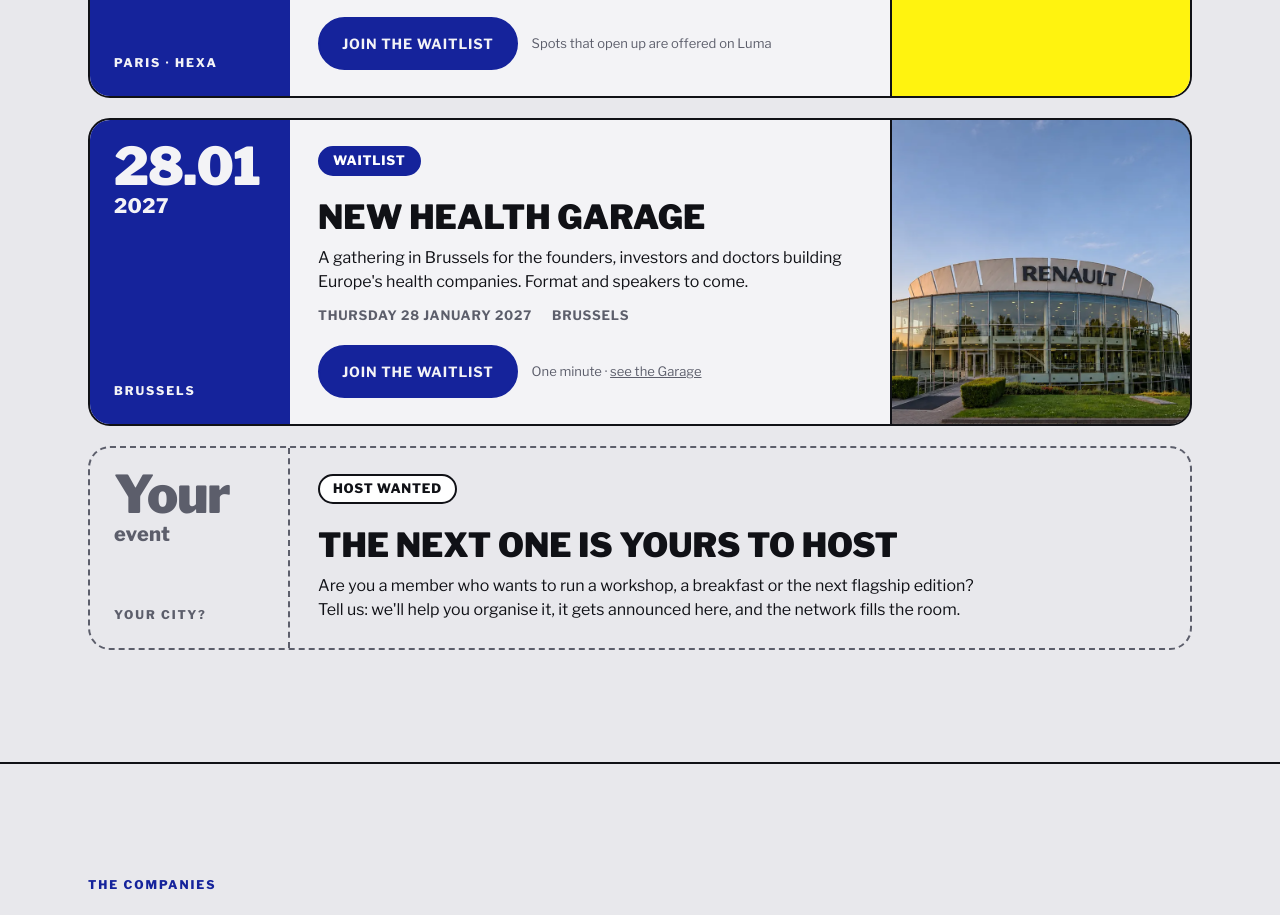
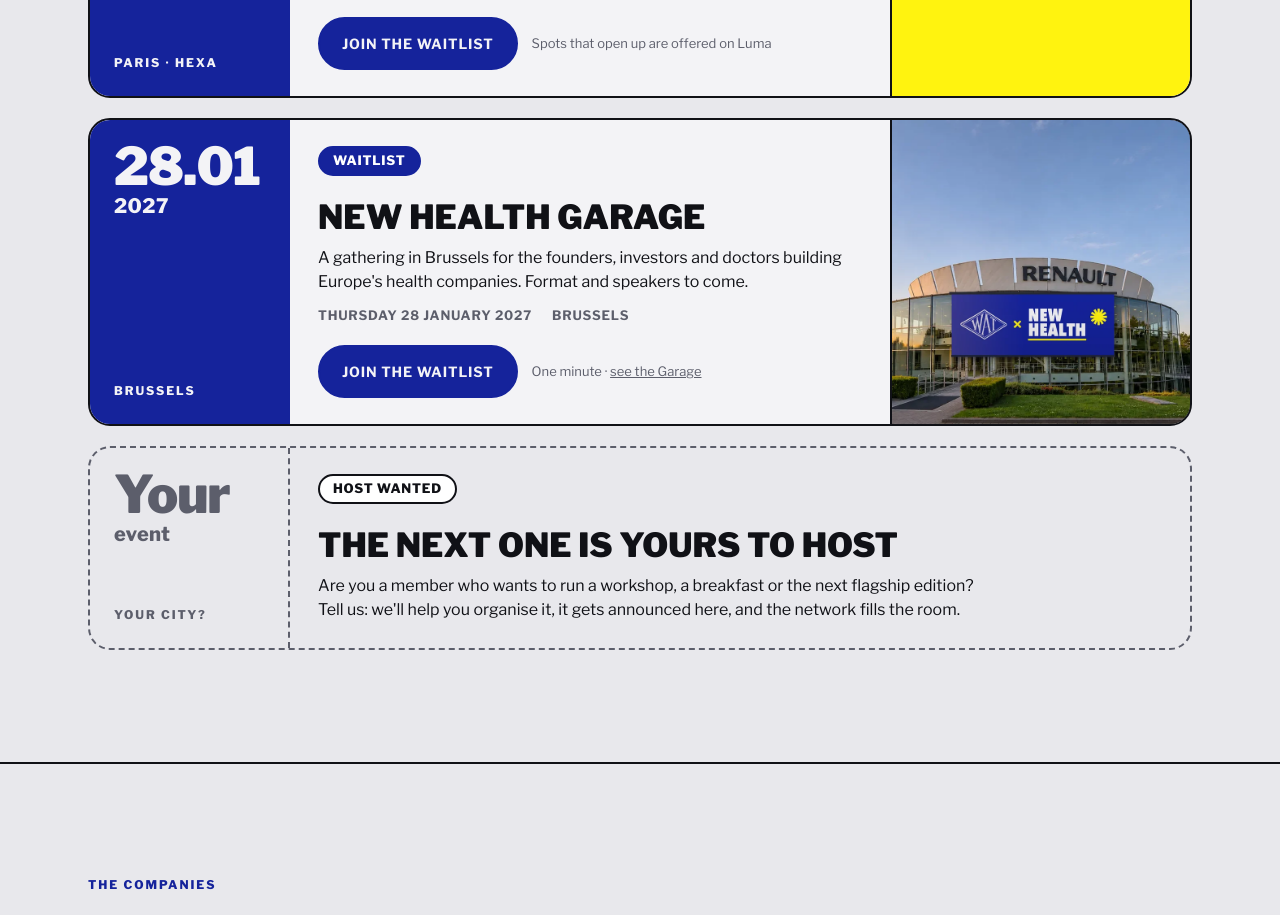
Before and after one commit to Symp-Official/new-health-site, a plain HTML site: page index.html in a window 1280 px wide. Shown: the part 4991-5906 px from the top of the page. Drawn offline with nearby package versions, Linux system fonts and the light colour scheme.

Commit message:
Garage card: photo with the WAT x New Health banner
Co-Authored-By: Claude Opus 5.5 <noreply@anthropic.com>

```diff
--- a/index.html
+++ b/index.html
@@ -467,7 +467,7 @@
           <div class="act"><a class="btn" href="https://symp.notion.site/421b373d57dc81a1a3d1f05caf6992c9" target="_blank" rel="noopener">Join the waitlist</a><small>One minute · <a href="garage.html">see the Garage</a></small></div>
         </div>
         <div class="pic photo">
-          <img src="images/garage-facade-renault.webp" alt="The round glass Renault garage in Brussels, at sunset" width="960" height="748" loading="lazy">
+          <img src="images/garage-wat-x-new-health.webp" alt="The round glass Renault garage in Brussels with a WAT × New Health banner across the facade" width="960" height="748" loading="lazy">
         </div>
       </article>
 
```
Also changed, not shown: images/garage-wat-x-new-health.webp (added).
